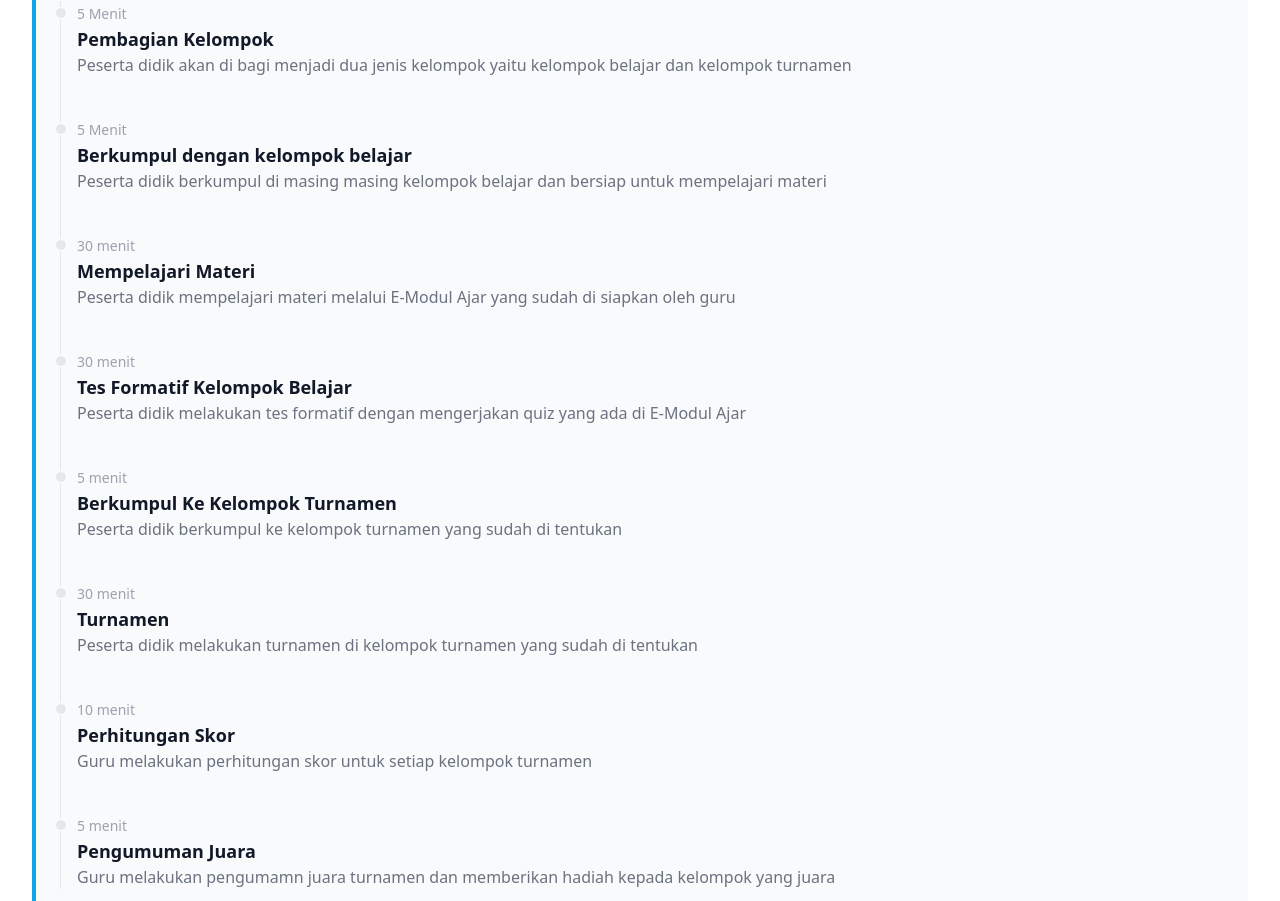
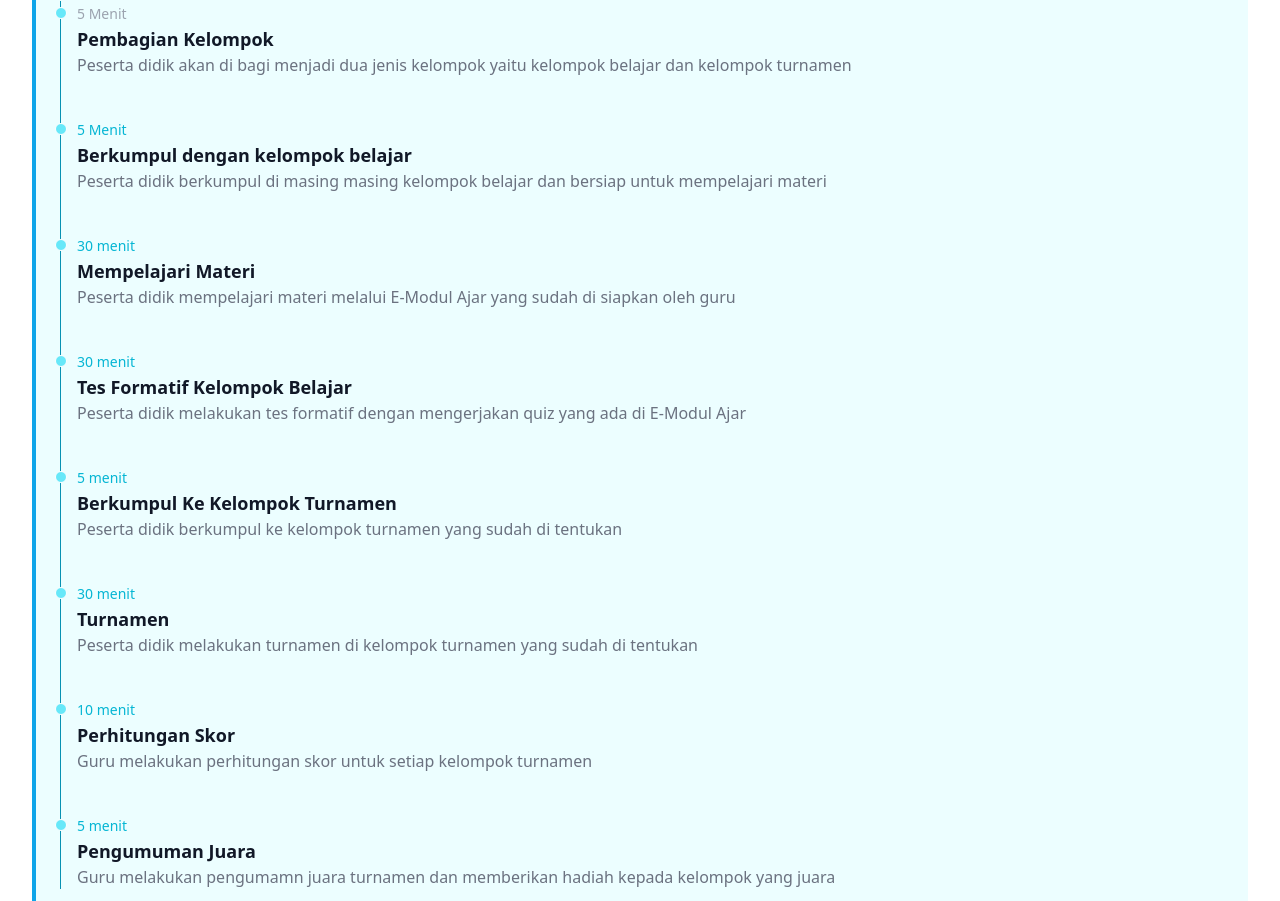
Before and after one commit to Bezibun/E-Modul, a plain HTML site: page index.html in a window 1280 px wide. Shown: the part 1579-2480 px from the top of the page. Drawn offline with nearby package versions, Linux system fonts and the light colour scheme.

Commit message:
revisi beranda

```diff
--- a/index.html
+++ b/index.html
@@ -111,7 +111,7 @@
 
     <!--heading-->
 
-    <div class="flex items-center justify-center h-[90vh]">
+    <div class="flex items-center justify-center h-[90vh] bg-[url('/source/foto/bg-beranda.jpg')] bg-center">
       <div class="text-center">
         <h1
           class="mb-4 text-4xl font-extrabold leading-none tracking-tight text-gray-900 md:text-5xl lg:text-6xl dark:text-white"
@@ -119,7 +119,7 @@
           Welcome to E-Modul
         </h1>
         <p
-          class="mb-6 text-lg font-normal text-gray-500 lg:text-xl sm:px-16 xl:px-48 dark:text-gray-400"
+          class="mb-6 text-md p-4 font-semibold text-gray-900 lg:text-xl sm:px-16 xl:px-48 dark:text-gray-400"
         >
           Practice makes perfect, Be patient. Success in language learning is a
           marathon, not a sprint, Mistakes are proof that you are trying.
@@ -147,12 +147,13 @@
           </svg>
         </a>
       </div>
+
     </div>
 
     <!--heading-->
 
     <!--Fitur-->
-    <div class="flex-col bg-gray-100">
+    <div class="flex-col bg-cyan-50">
 
       <h1
         class=" text-4xl pt-12 font-extrabold leading-none text-center tracking-tight text-gray-900 md:text-2xl lg:text-4xl dark:text-white"
@@ -191,7 +192,7 @@
       </h1>
     <div class="space-y-4 pr-8 pl-8 pt-12 mb-24">
         <details
-          class="group border-s-4 border-sky-500 bg-gray-50 p-6 [&_summary::-webkit-details-marker]:hidden"
+          class="group border-s-4 border-sky-500 bg-cyan-50 p-6 [&_summary::-webkit-details-marker]:hidden"
           open
         >
           <summary class="flex cursor-pointer items-center justify-between gap-1.5">
@@ -216,9 +217,9 @@
           </summary>
 
           <p class="mt-4 leading-relaxed text-gray-700">
-            <ol class="relative border-s border-gray-200 dark:border-gray-700">
+            <ol class="relative border-s border-cyan-600 dark:border-gray-700">
                 <li class="mb-10 ms-4">
-                    <div class="absolute w-3 h-3 bg-gray-200 rounded-full mt-1.5 -start-1.5 border border-white dark:border-gray-900 dark:bg-gray-700"></div>
+                    <div class="absolute w-3 h-3 bg-cyan-300 rounded-full mt-1.5 -start-1.5 border border-white dark:border-gray-900 dark:bg-gray-700"></div>
                     <time class="mb-1 text-sm font-normal leading-none text-gray-400 dark:text-gray-500">5 Menit</time>
                     <h3 class="text-lg font-semibold text-gray-900 dark:text-white">Pembagian Kelompok</h3>
                     <p class="mb-4 text-base font-normal text-gray-500 dark:text-gray-400">Peserta didik akan di bagi menjadi dua jenis kelompok yaitu kelompok belajar dan kelompok turnamen</p>
@@ -227,44 +228,44 @@
               </svg></a>
                 </li>
                 <li class="mb-10 ms-4">
-                    <div class="absolute w-3 h-3 bg-gray-200 rounded-full mt-1.5 -start-1.5 border border-white dark:border-gray-900 dark:bg-gray-700"></div>
-                    <time class="mb-1 text-sm font-normal leading-none text-gray-400 dark:text-gray-500">5 Menit</time>
+                    <div class="absolute w-3 h-3 bg-cyan-300 rounded-full mt-1.5 -start-1.5 border border-white dark:border-gray-900 dark:bg-gray-700"></div>
+                    <time class="mb-1 text-sm font-normal leading-none text-cyan-500 dark:text-gray-500">5 Menit</time>
                     <h3 class="text-lg font-semibold text-gray-900 dark:text-white">Berkumpul dengan kelompok belajar</h3>
                     <p class="text-base font-normal text-gray-500 dark:text-gray-400">Peserta didik berkumpul di masing masing kelompok belajar dan bersiap untuk mempelajari materi</p>
                 </li>
                 <li class="ms-4 mb-10">
-                    <div class="absolute w-3 h-3 bg-gray-200 rounded-full mt-1.5 -start-1.5 border border-white dark:border-gray-900 dark:bg-gray-700"></div>
-                    <time class="mb-1 text-sm font-normal leading-none text-gray-400 dark:text-gray-500">30 menit</time>
+                    <div class="absolute w-3 h-3 bg-cyan-300 rounded-full mt-1.5 -start-1.5 border border-white dark:border-gray-900 dark:bg-gray-700"></div>
+                    <time class="mb-1 text-sm font-normal leading-none text-cyan-500 dark:text-gray-500">30 menit</time>
                     <h3 class="text-lg font-semibold text-gray-900 dark:text-white">Mempelajari Materi</h3>
                     <p class="text-base font-normal text-gray-500 dark:text-gray-400">Peserta didik mempelajari materi melalui E-Modul Ajar yang sudah di siapkan oleh guru</p>
                 </li>
                 <li class="ms-4 mb-10">
-                    <div class="absolute w-3 h-3 bg-gray-200 rounded-full mt-1.5 -start-1.5 border border-white dark:border-gray-900 dark:bg-gray-700"></div>
-                    <time class="mb-1 text-sm font-normal leading-none text-gray-400 dark:text-gray-500">30 menit</time>
+                    <div class="absolute w-3 h-3 bg-cyan-300 rounded-full mt-1.5 -start-1.5 border border-white dark:border-gray-900 dark:bg-gray-700"></div>
+                    <time class="mb-1 text-sm font-normal leading-none text-cyan-500 dark:text-gray-500">30 menit</time>
                     <h3 class="text-lg font-semibold text-gray-900 dark:text-white">Tes Formatif Kelompok Belajar</h3>
                     <p class="text-base font-normal text-gray-500 dark:text-gray-400">Peserta didik melakukan tes formatif dengan mengerjakan quiz yang ada di E-Modul Ajar</p>
                 </li>
                 <li class="ms-4 mb-10">
-                    <div class="absolute w-3 h-3 bg-gray-200 rounded-full mt-1.5 -start-1.5 border border-white dark:border-gray-900 dark:bg-gray-700"></div>
-                    <time class="mb-1 text-sm font-normal leading-none text-gray-400 dark:text-gray-500">5 menit</time>
+                    <div class="absolute w-3 h-3 bg-cyan-300 rounded-full mt-1.5 -start-1.5 border border-white dark:border-gray-900 dark:bg-gray-700"></div>
+                    <time class="mb-1 text-sm font-normal leading-none text-cyan-500 dark:text-gray-500">5 menit</time>
                     <h3 class="text-lg font-semibold text-gray-900 dark:text-white">Berkumpul Ke Kelompok Turnamen</h3>
                     <p class="text-base font-normal text-gray-500 dark:text-gray-400">Peserta didik berkumpul ke kelompok turnamen yang sudah di tentukan</p>
                 </li>
                 <li class="ms-4 mb-10">
-                    <div class="absolute w-3 h-3 bg-gray-200 rounded-full mt-1.5 -start-1.5 border border-white dark:border-gray-900 dark:bg-gray-700"></div>
-                    <time class="mb-1 text-sm font-normal leading-none text-gray-400 dark:text-gray-500">30 menit</time>
+                    <div class="absolute w-3 h-3 bg-cyan-300 rounded-full mt-1.5 -start-1.5 border border-white dark:border-gray-900 dark:bg-gray-700"></div>
+                    <time class="mb-1 text-sm font-normal leading-none text-cyan-500 dark:text-gray-500">30 menit</time>
                     <h3 class="text-lg font-semibold text-gray-900 dark:text-white">Turnamen</h3>
                     <p class="text-base font-normal text-gray-500 dark:text-gray-400">Peserta didik melakukan turnamen di kelompok turnamen yang sudah di tentukan</p>
                 </li>
                 <li class="ms-4 mb-10">
-                    <div class="absolute w-3 h-3 bg-gray-200 rounded-full mt-1.5 -start-1.5 border border-white dark:border-gray-900 dark:bg-gray-700"></div>
-                    <time class="mb-1 text-sm font-normal leading-none text-gray-400 dark:text-gray-500">10 menit</time>
+                    <div class="absolute w-3 h-3 bg-cyan-300 rounded-full mt-1.5 -start-1.5 border border-white dark:border-gray-900 dark:bg-gray-700"></div>
+                    <time class="mb-1 text-sm font-normal leading-none text-cyan-500 dark:text-gray-500">10 menit</time>
                     <h3 class="text-lg font-semibold text-gray-900 dark:text-white">Perhitungan Skor</h3>
                     <p class="text-base font-normal text-gray-500 dark:text-gray-400">Guru melakukan perhitungan skor untuk setiap kelompok turnamen</p>
                 </li>
                 <li class="ms-4 mb-10">
-                    <div class="absolute w-3 h-3 bg-gray-200 rounded-full mt-1.5 -start-1.5 border border-white dark:border-gray-900 dark:bg-gray-700"></div>
-                    <time class="mb-1 text-sm font-normal leading-none text-gray-400 dark:text-gray-500">5 menit</time>
+                    <div class="absolute w-3 h-3 bg-cyan-300 rounded-full mt-1.5 -start-1.5 border border-white dark:border-gray-900 dark:bg-gray-700"></div>
+                    <time class="mb-1 text-sm font-normal leading-none text-cyan-500 dark:text-gray-500">5 menit</time>
                     <h3 class="text-lg font-semibold text-gray-900 dark:text-white">Pengumuman Juara</h3>
                     <p class="text-base font-normal text-gray-500 dark:text-gray-400">Guru melakukan pengumamn juara turnamen dan memberikan hadiah kepada kelompok yang juara</p>
                 </li>
```
Also changed, not shown: source/foto/bg-beranda.jpg (added), source/foto/bg.jpg (deleted), source/foto/bg10.jpg (added), source/foto/logo.png (added).
